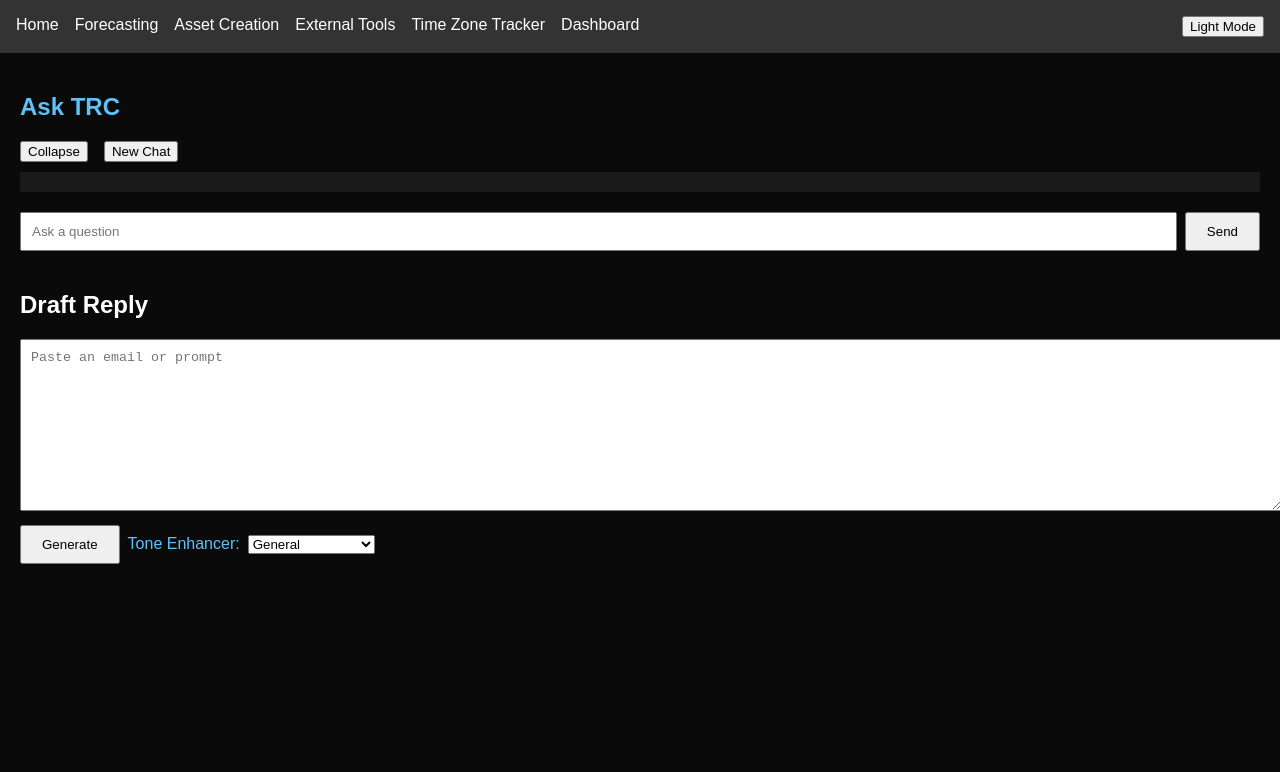
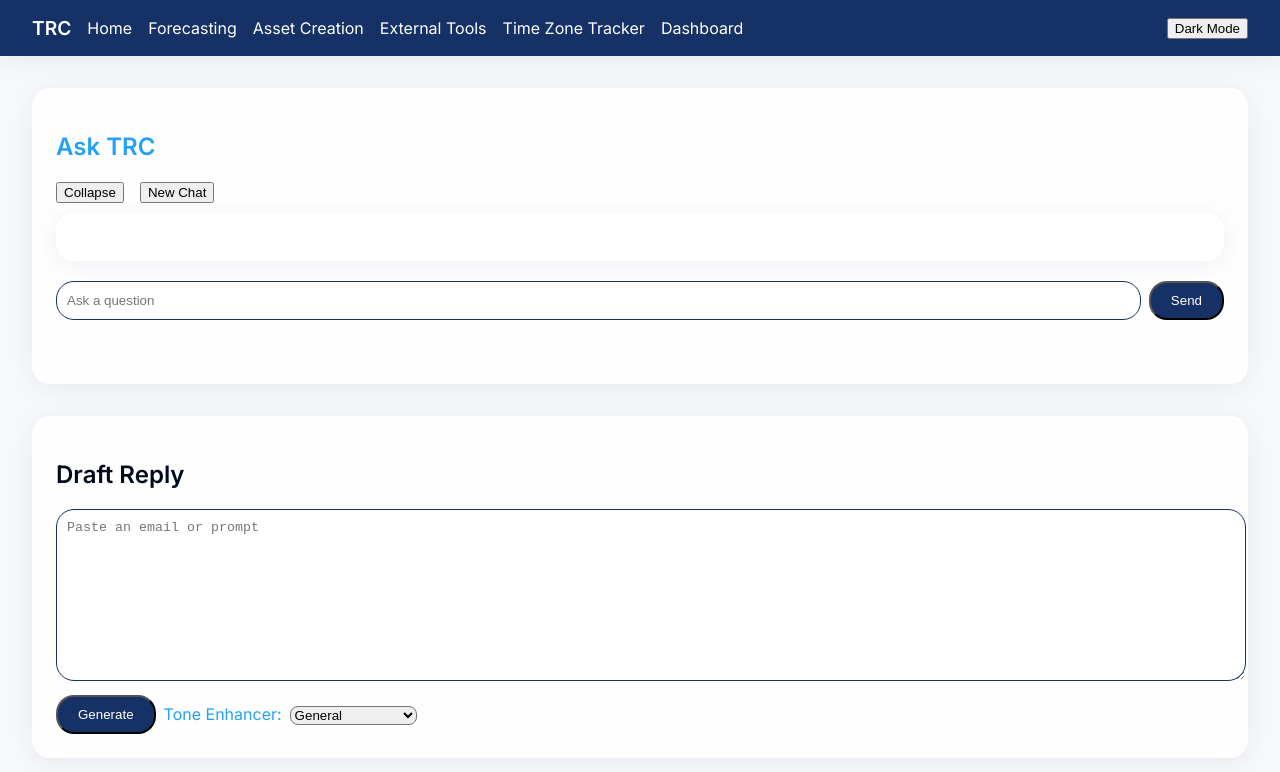
Before and after one commit to TomSumner28/merchant-data, a Next.js app: page / in a window 1280 px wide. Shown: the top 772 px of the page. Built offline with nearby package versions, Linux system fonts and the light colour scheme.

Commit message:
Redesign UI with TRC branding

```diff
--- a/pages/_app.js
+++ b/pages/_app.js
@@ -3,36 +3,32 @@ import Link from 'next/link'
 import '../styles/globals.css'
 
 function MyApp({ Component, pageProps }) {
-  const [darkMode, setDarkMode] = useState(true)
+  const [darkMode, setDarkMode] = useState(false)
 
   useEffect(() => {
-    document.body.classList.toggle('light-mode', !darkMode)
+    const stored = localStorage.getItem('darkMode')
+    if (stored !== null) setDarkMode(stored === 'true')
+  }, [])
+
+  useEffect(() => {
+    document.body.classList.toggle('dark-mode', darkMode)
+    localStorage.setItem('darkMode', darkMode)
   }, [darkMode])
-
-  const linkColor = darkMode ? '#fff' : '#000'
 
   return (
     <>
-      <nav style={{
-        display: 'flex',
-        gap: '1rem',
-        padding: '1rem',
-        background: darkMode ? '#333' : '#eee',
-        position: 'sticky',
-        top: 0,
-        zIndex: 1000
-      }}>
-        <Link href="/" style={{ color: linkColor }}>Home</Link>
-        <a href="https://forecasting.therewardcollection.com" target="_blank" rel="noopener noreferrer" style={{ color: linkColor }}>Forecasting</a>
-        <Link href="/asset-creation" style={{ color: linkColor }}>Asset Creation</Link>
-        <Link href="/external-tools" style={{ color: linkColor }}>External Tools</Link>
-        <Link href="/time-zone-tracker" style={{ color: linkColor }}>Time Zone Tracker</Link>
-        <Link href="/dashboard" style={{ color: linkColor }}>Dashboard</Link>
-        <div style={{ marginLeft: 'auto' }}>
-          <button onClick={() => setDarkMode(!darkMode)}>
-            {darkMode ? 'Light Mode' : 'Dark Mode'}
-          </button>
-        </div>
+      <nav className="navbar">
+        <span className="logo">TRC</span>
+        <Link href="/">Home</Link>
+        <a href="https://forecasting.therewardcollection.com" target="_blank" rel="noopener noreferrer">Forecasting</a>
+        <Link href="/asset-creation">Asset Creation</Link>
+        <Link href="/external-tools">External Tools</Link>
+        <Link href="/time-zone-tracker">Time Zone Tracker</Link>
+        <Link href="/dashboard">Dashboard</Link>
+        <div className="spacer" />
+        <button onClick={() => setDarkMode(!darkMode)}>
+          {darkMode ? 'Light Mode' : 'Dark Mode'}
+        </button>
       </nav>
       <Component {...pageProps} />
     </>
--- a/pages/index.js
+++ b/pages/index.js
@@ -62,8 +62,9 @@ export default function Home() {
   }
 
   return (
-    <div style={{ padding: 20 }}>
-      <h2 style={{ color: '#5ec2f7' }}>Ask TRC</h2>
+    <div className="content">
+      <div className="card">
+        <h2 style={{ color: 'var(--accent)' }}>Ask TRC</h2>
         <div style={{ marginBottom: 10 }}>
           <button onClick={() => setCollapsed(!collapsed)} style={{ marginRight: '1rem' }}>
             {collapsed ? 'Expand' : 'Collapse'}
@@ -71,7 +72,7 @@ export default function Home() {
           <button onClick={newChat}>New Chat</button>
         </div>
         {!collapsed && (
-        <div style={{ maxHeight: 300, overflowY: 'auto', marginBottom: 20, background: '#1a1a1a', padding: 10 }}>
+          <div style={{ maxHeight: 300, overflowY: 'auto', marginBottom: 20 }} className="card">
             {chatHistory.map((m, idx) => (
               <div key={idx} style={{ marginBottom: 10 }}>
                 <strong>{m.role === 'user' ? 'You' : 'TRC'}:</strong> {m.content}
@@ -87,26 +88,27 @@ export default function Home() {
             value={chatInput}
             onChange={(e) => setChatInput(e.target.value)}
             placeholder="Ask a question"
-          style={{ flex: 1, padding: 10 }}
+            style={{ flex: 1, padding: 10, borderRadius: 18, border: '1px solid var(--primary)' }}
             onKeyDown={(e) => { if (e.key === 'Enter') sendChat() }}
           />
-        <button onClick={sendChat} style={{ padding: '10px 20px' }}>Send</button>
+          <button onClick={sendChat} style={{ padding: '10px 20px', background: 'var(--primary)', color: '#fff', borderRadius: 18 }}>Send</button>
+        </div>
       </div>
 
+      <div className="card">
         <h2>Draft Reply</h2>
-      <div style={{ marginBottom: 20 }}>
         <textarea
           value={draftInput}
           onChange={(e) => setDraftInput(e.target.value)}
           placeholder="Paste an email or prompt"
           rows={10}
-          style={{ padding: 10, width: '100%' }}
+          style={{ padding: 10, width: '100%', borderRadius: 18, border: '1px solid var(--primary)' }}
         />
         <div style={{ marginTop: 10, display: 'flex', gap: '0.5rem', alignItems: 'center' }}>
-          <button onClick={handleDraft} style={{ padding: '10px 20px' }}>Generate</button>
-          <label style={{ color: '#5ec2f7' }}>
+          <button onClick={handleDraft} style={{ padding: '10px 20px', background: 'var(--primary)', color: '#fff', borderRadius: 18 }}>Generate</button>
+          <label style={{ color: 'var(--accent)' }}>
             Tone Enhancer:
-            <select value={tone} onChange={(e) => setTone(e.target.value)} style={{ marginLeft: '0.5rem' }}>
+            <select value={tone} onChange={(e) => setTone(e.target.value)} style={{ marginLeft: '0.5rem', borderRadius: 8 }}>
               <option value="general">General</option>
               <option value="sales">Sales</option>
               <option value="account manager">Account Manager</option>
@@ -116,14 +118,14 @@ export default function Home() {
             </select>
           </label>
         </div>
-      </div>
         {loadingDraft && <p>Thinking...</p>}
         {draftResponse && (
-        <div style={{ marginBottom: 20, backgroundColor: '#1a1a1a', padding: 10 }}>
+          <div style={{ marginTop: 20 }} className="card">
             <strong>Email Response:</strong>
             <pre style={{ whiteSpace: 'pre-wrap' }}>{draftResponse}</pre>
           </div>
         )}
       </div>
+    </div>
   )
 }
--- a/styles/globals.css
+++ b/styles/globals.css
@@ -1,15 +1,75 @@
+@import url('https://fonts.googleapis.com/css2?family=Inter:wght@400;600&display=swap');
+
+:root {
+  --primary: #163165;
+  --accent: #22A1F7;
+  --bg-light: #F7F8FA;
+  --bg-dark: #010A1A;
+  --text-dark: #010A1A;
+  --text-light: #ffffff;
+}
+
 body {
   margin: 0;
   padding: 0;
-  background: #0a0a0a;
-  color: #fff;
-  font-family: Arial, sans-serif;
+  background: var(--bg-light);
+  color: var(--text-dark);
+  font-family: 'Inter', sans-serif;
+  transition: background 0.3s, color 0.3s;
 }
+
 a {
   text-decoration: none;
 }
 
-body.light-mode {
-  background: #fff;
-  color: #000;
+body.dark-mode {
+  background: var(--bg-dark);
+  color: var(--text-light);
 }
+
+.navbar {
+  display: flex;
+  align-items: center;
+  padding: 1rem 2rem;
+  background: var(--primary);
+  color: #fff;
+  position: sticky;
+  top: 0;
+  z-index: 1000;
+  box-shadow: 0 4px 24px rgba(22, 49, 101, 0.07);
+}
+
+.navbar a {
+  color: #fff;
+  margin-right: 1rem;
+}
+
+.navbar .spacer {
+  flex-grow: 1;
+}
+
+.logo {
+  font-weight: 600;
+  margin-right: 1rem;
+  font-size: 1.2rem;
+}
+
+.content {
+  padding: 2rem;
+}
+
+.card {
+  background: rgba(255,255,255,0.85);
+  border-radius: 18px;
+  padding: 1.5rem;
+  box-shadow: 0 4px 24px rgba(22,49,101,0.07);
+  margin-bottom: 2rem;
+}
+
+body.dark-mode .card {
+  background: rgba(22,49,101,0.9);
+}
+
+body.dark-mode .navbar {
+  background: #021633;
+}
```
Also changed, not shown: pages/dashboard.js (+8 -8 lines), pages/external-tools.js (+5 -3 lines), pages/time-zone-tracker.js (+7 -5 lines), 1 other file (tests, documents, lock files or other folders). Lines whose indentation alone changed are shown as unchanged.
